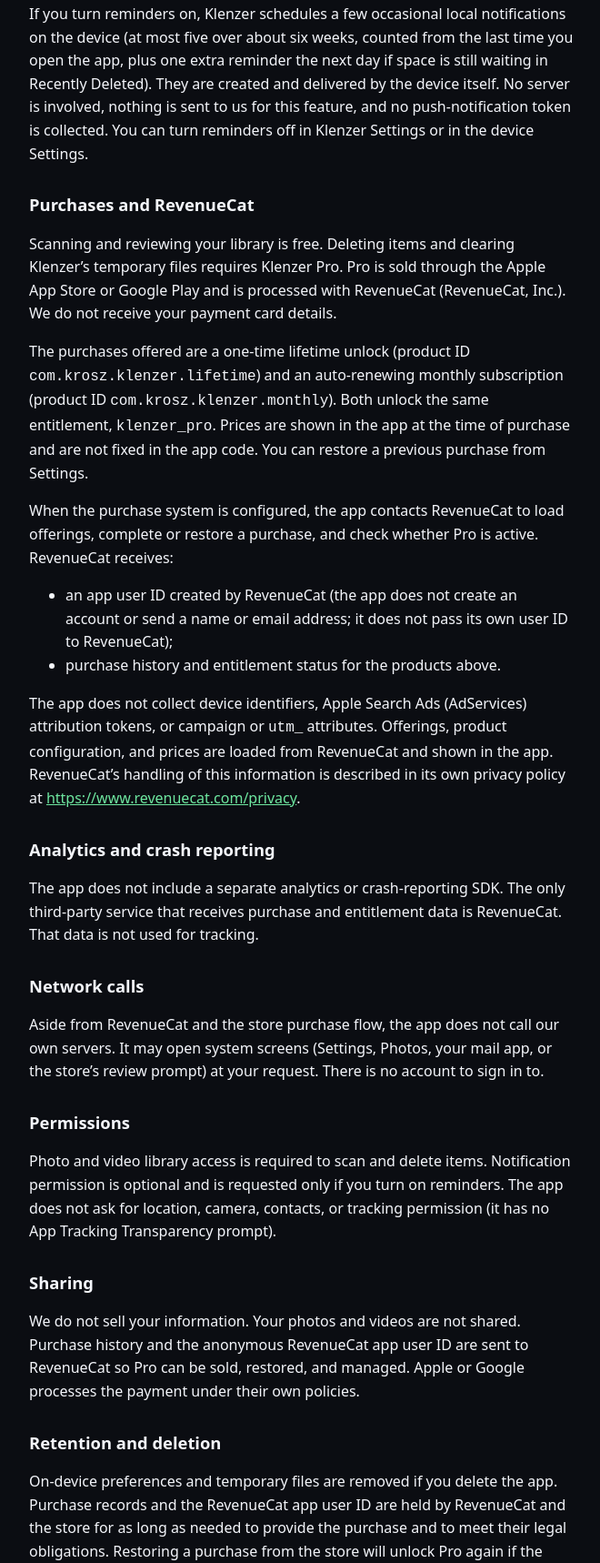
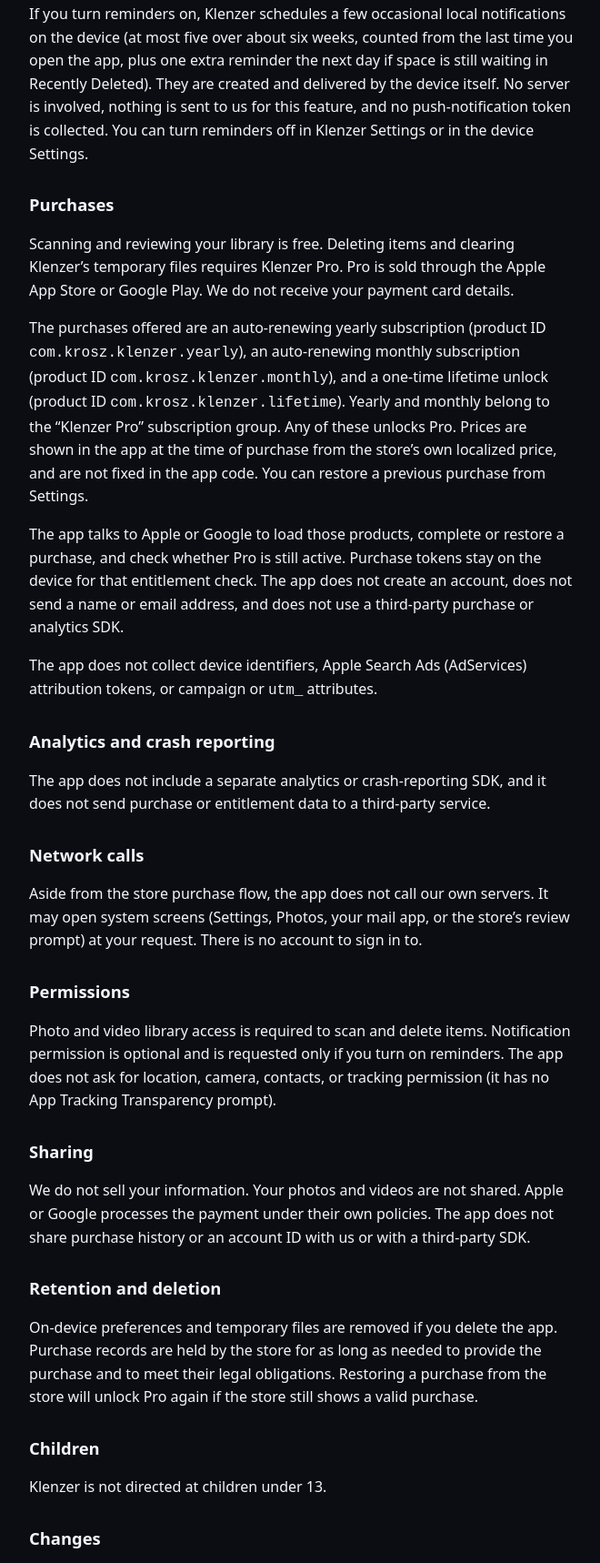
Before and after one commit to samayhuf-star/app-legal, a plain HTML site: page klenzer/privacy.html in a window 1280 px wide. Shown: the part 1082-2800 px from the top of the page at 91% size, without its empty margins (308-968 px from the left). Drawn offline with Linux system fonts and the light colour scheme.

Commit message:
Remove RevenueCat from Klenzer legal pages and update the tagline.
Purchases are described as Apple or Google only. The product list
now includes yearly, monthly and lifetime. The public name is
Klenzer - Phone Storage Cleaner.

```diff
--- a/klenzer/privacy.html
+++ b/klenzer/privacy.html
@@ -21,7 +21,7 @@ footer { color: var(--muted); font-size: 0.9rem; padding-bottom: 3rem; }
 </head>
 <body>
   <header>
-    <p class="muted">Klenzer - Clean Photo Clutter</p>
+    <p class="muted">Klenzer - Phone Storage Cleaner</p>
     <h1>Privacy Policy</h1>
     <nav>
       <a href="index.html">Home</a>
@@ -46,30 +46,26 @@ footer { color: var(--muted); font-size: 0.9rem; padding-bottom: 3rem; }
     <h2>Reminders</h2>
     <p>If you turn reminders on, Klenzer schedules a few occasional local notifications on the device (at most five over about six weeks, counted from the last time you open the app, plus one extra reminder the next day if space is still waiting in Recently Deleted). They are created and delivered by the device itself. No server is involved, nothing is sent to us for this feature, and no push-notification token is collected. You can turn reminders off in Klenzer Settings or in the device Settings.</p>
 
-    <h2>Purchases and RevenueCat</h2>
-    <p>Scanning and reviewing your library is free. Deleting items and clearing Klenzer’s temporary files requires Klenzer Pro. Pro is sold through the Apple App Store or Google Play and is processed with RevenueCat (RevenueCat, Inc.). We do not receive your payment card details.</p>
-    <p>The purchases offered are a one-time lifetime unlock (product ID <code>com.krosz.klenzer.lifetime</code>) and an auto-renewing monthly subscription (product ID <code>com.krosz.klenzer.monthly</code>). Both unlock the same entitlement, <code>klenzer_pro</code>. Prices are shown in the app at the time of purchase and are not fixed in the app code. You can restore a previous purchase from Settings.</p>
-    <p>When the purchase system is configured, the app contacts RevenueCat to load offerings, complete or restore a purchase, and check whether Pro is active. RevenueCat receives:</p>
-    <ul>
-      <li>an app user ID created by RevenueCat (the app does not create an account or send a name or email address; it does not pass its own user ID to RevenueCat);</li>
-      <li>purchase history and entitlement status for the products above.</li>
-    </ul>
-    <p>The app does not collect device identifiers, Apple Search Ads (AdServices) attribution tokens, or campaign or <code>utm_</code> attributes. Offerings, product configuration, and prices are loaded from RevenueCat and shown in the app. RevenueCat’s handling of this information is described in its own privacy policy at <a href="https://www.revenuecat.com/privacy">https://www.revenuecat.com/privacy</a>.</p>
+    <h2>Purchases</h2>
+    <p>Scanning and reviewing your library is free. Deleting items and clearing Klenzer’s temporary files requires Klenzer Pro. Pro is sold through the Apple App Store or Google Play. We do not receive your payment card details.</p>
+    <p>The purchases offered are an auto-renewing yearly subscription (product ID <code>com.krosz.klenzer.yearly</code>), an auto-renewing monthly subscription (product ID <code>com.krosz.klenzer.monthly</code>), and a one-time lifetime unlock (product ID <code>com.krosz.klenzer.lifetime</code>). Yearly and monthly belong to the “Klenzer Pro” subscription group. Any of these unlocks Pro. Prices are shown in the app at the time of purchase from the store’s own localized price, and are not fixed in the app code. You can restore a previous purchase from Settings.</p>
+    <p>The app talks to Apple or Google to load those products, complete or restore a purchase, and check whether Pro is still active. Purchase tokens stay on the device for that entitlement check. The app does not create an account, does not send a name or email address, and does not use a third-party purchase or analytics SDK.</p>
+    <p>The app does not collect device identifiers, Apple Search Ads (AdServices) attribution tokens, or campaign or <code>utm_</code> attributes.</p>
 
     <h2>Analytics and crash reporting</h2>
-    <p>The app does not include a separate analytics or crash-reporting SDK. The only third-party service that receives purchase and entitlement data is RevenueCat. That data is not used for tracking.</p>
+    <p>The app does not include a separate analytics or crash-reporting SDK, and it does not send purchase or entitlement data to a third-party service.</p>
 
     <h2>Network calls</h2>
-    <p>Aside from RevenueCat and the store purchase flow, the app does not call our own servers. It may open system screens (Settings, Photos, your mail app, or the store’s review prompt) at your request. There is no account to sign in to.</p>
+    <p>Aside from the store purchase flow, the app does not call our own servers. It may open system screens (Settings, Photos, your mail app, or the store’s review prompt) at your request. There is no account to sign in to.</p>
 
     <h2>Permissions</h2>
     <p>Photo and video library access is required to scan and delete items. Notification permission is optional and is requested only if you turn on reminders. The app does not ask for location, camera, contacts, or tracking permission (it has no App Tracking Transparency prompt).</p>
 
     <h2>Sharing</h2>
-    <p>We do not sell your information. Your photos and videos are not shared. Purchase history and the anonymous RevenueCat app user ID are sent to RevenueCat so Pro can be sold, restored, and managed. Apple or Google processes the payment under their own policies.</p>
+    <p>We do not sell your information. Your photos and videos are not shared. Apple or Google processes the payment under their own policies. The app does not share purchase history or an account ID with us or with a third-party SDK.</p>
 
     <h2>Retention and deletion</h2>
-    <p>On-device preferences and temporary files are removed if you delete the app. Purchase records and the RevenueCat app user ID are held by RevenueCat and the store for as long as needed to provide the purchase and to meet their legal obligations. Restoring a purchase from the store will unlock Pro again if the store still shows a valid purchase.</p>
+    <p>On-device preferences and temporary files are removed if you delete the app. Purchase records are held by the store for as long as needed to provide the purchase and to meet their legal obligations. Restoring a purchase from the store will unlock Pro again if the store still shows a valid purchase.</p>
 
     <h2>Children</h2>
     <p>Klenzer is not directed at children under 13.</p>
```
Also changed, not shown: klenzer/index.html (+3 -3 lines), klenzer/support.html (+1 -1 lines), klenzer/terms.html (+9 -8 lines).
